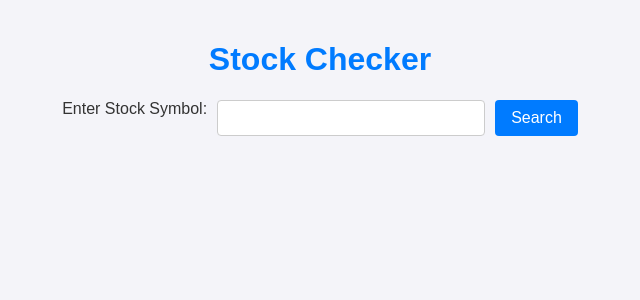
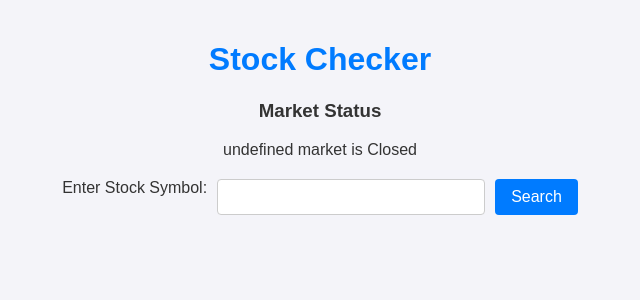
Before and after one commit to ABO896/stock-checker, a Flask app: page / in a window 1280 px wide. Shown: the top 300 px of the page, without its empty margins (320-960 px from the left). Run offline with Flask 3, Linux system fonts and the light colour scheme; data that the repository does not hold is empty.

Commit message:
Add market status and basic financials

```diff
--- a/app.py
+++ b/app.py
@@ -56,6 +56,22 @@ def search_symbol():
         return jsonify({"error": f"Failed to fetch suggestions: {err}"}), 500
 
 
+@app.route("/market-status")
+def market_status():
+    """Return current market status for a given exchange."""
+    exchange = request.args.get("exchange", "US")
+    try:
+        resp = requests.get(
+            f"{BASE_URL}/stock/market-status",
+            params={"exchange": exchange, "token": API_KEY},
+            timeout=10,
+        )
+        resp.raise_for_status()
+        return jsonify(resp.json())
+    except requests.RequestException as err:
+        return jsonify({"error": f"Failed to fetch market status: {err}"}), 500
+
+
 @app.route("/stock", methods=["GET"])
 def get_stock_data():
     """
@@ -103,6 +119,22 @@ def get_stock_data():
 
         company_name = profile_data.get("name", f"{symbol.upper()} Inc.")
 
+        # Fetch basic financial metrics
+        financials_response = requests.get(
+            f"{BASE_URL}/stock/metric",
+            params={"symbol": symbol, "metric": "all", "token": API_KEY},
+            timeout=10,
+        )
+        financials_response.raise_for_status()
+        financials_json = financials_response.json().get("metric", {})
+
+        basic_financials = {
+            "52WeekHigh": financials_json.get("52WeekHigh"),
+            "52WeekLow": financials_json.get("52WeekLow"),
+            "52WeekPriceReturnDaily": financials_json.get("52WeekPriceReturnDaily"),
+            "beta": financials_json.get("beta"),
+        }
+
         # Return stock data and peers
         return jsonify(
             {
@@ -112,6 +144,7 @@ def get_stock_data():
                 "change": quote_data["d"],
                 "percent_change": quote_data["dp"],
                 "peers": peers_data,
+                "financials": basic_financials,
             }
         )
     except requests.HTTPError as http_err:
--- a/static/styles.css
+++ b/static/styles.css
@@ -7,8 +7,13 @@ body {
 }
 
 h1 {
-	text-align: center;
-	color: #007bff;
+        text-align: center;
+        color: #007bff;
+}
+
+#market-status {
+        text-align: center;
+        margin-bottom: 20px;
 }
 
 form {
@@ -80,6 +85,23 @@ button:hover {
         background-color: #0056b3;
 }
 
+#financials {
+        margin-top: 30px;
+}
+
+#financials h3 {
+        color: #007bff;
+}
+
+#financials-list {
+        list-style: none;
+        padding: 0;
+        text-align: center;
+}
+#financials-list li {
+        margin: 4px 0;
+}
+
 #error-message {
 	color: red;
 	text-align: center;
--- a/templates/index.html
+++ b/templates/index.html
@@ -8,6 +8,10 @@
 	</head>
 	<body>
                 <h1>Stock Checker</h1>
+                <div id="market-status" class="sidebar">
+                        <h3>Market Status</h3>
+                        <p id="market-info">Loading...</p>
+                </div>
 		<form id="stock-form">
 			<label for="symbol">Enter Stock Symbol:</label>
                         <input
@@ -31,12 +35,19 @@
                         <h3>Related Companies</h3>
                         <ul id="peers-list"></ul>
                 </div>
+                <div id="financials" style="display: none">
+                        <h3>Basic Financials</h3>
+                        <ul id="financials-list"></ul>
+                </div>
                 <div class="error" id="error-message"></div>
 		<script>
 			const form = document.getElementById('stock-form');
                         const resultDiv = document.getElementById('result');
         const peersDiv = document.getElementById('peers');
         const peersList = document.getElementById('peers-list');
+        const financialsDiv = document.getElementById('financials');
+        const financialsList = document.getElementById('financials-list');
+        const marketInfo = document.getElementById('market-info');
         const stockName = document.getElementById('stock-name');
                         const currentPrice = document.getElementById('current-price');
                         const change = document.getElementById('change');
@@ -44,6 +55,24 @@
                         const errorMessage = document.getElementById('error-message');
         const suggestions = document.getElementById('suggestions');
         const symbolInput = document.getElementById('symbol');
+
+        async function fetchMarketStatus() {
+                try {
+                        const resp = await fetch('/market-status');
+                        if (!resp.ok) {
+                                marketInfo.textContent = 'Status unavailable';
+                                return;
+                        }
+                        const data = await resp.json();
+                        const status = data.isOpen ? 'Open' : 'Closed';
+                        const session = data.session ? ` (${data.session})` : '';
+                        marketInfo.textContent = `${data.exchange} market is ${status}${session}`;
+                } catch (e) {
+                        marketInfo.textContent = 'Status unavailable';
+                }
+        }
+
+        window.addEventListener('load', fetchMarketStatus);
 
 			async function fetchStockData(symbol) {
 				try {
@@ -77,9 +106,11 @@
                 currentPrice.textContent = '';
                 change.textContent = '';
                 peersList.innerHTML = '';
+                financialsList.innerHTML = '';
                 errorMessage.textContent = '';
                 resultDiv.style.display = 'none';
                 peersDiv.style.display = 'none';
+                financialsDiv.style.display = 'none';
         }
 
                         async function fetchSuggestions(query) {
@@ -152,6 +183,16 @@
                                                 peersList.innerHTML = '<li>No related companies available.</li>';
                                                 peersDiv.style.display = 'block';
                                         }
+
+                                        // Display basic financials
+                                        if (data.financials) {
+                                                const entries = Object.entries(data.financials).filter(([,v]) => v !== null && v !== undefined);
+                                                const finHtml = entries
+                                                        .map(([k,v]) => `<li>${k}: ${v}</li>`)
+                                                        .join('');
+                                                financialsList.innerHTML = finHtml || '<li>No data</li>';
+                                                financialsDiv.style.display = 'block';
+                                        }
                                 } catch (error) {
                                         console.error('Error fetching stock data:', error);
                                         displayError(error.message);
```
Also changed, not shown: tests/test_app.py (+20 -0 lines). Lines whose indentation alone changed are shown as unchanged.
